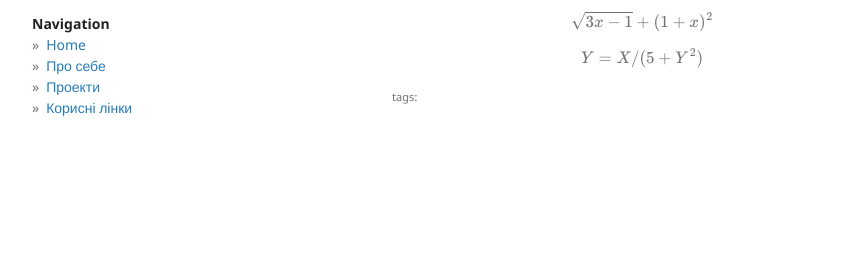
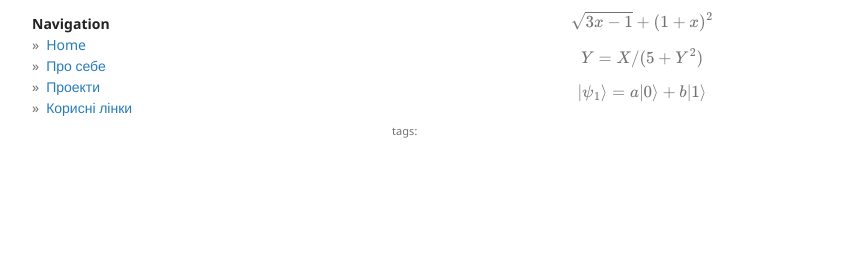
Before and after one commit to pavlo-shcherbukha/pavlo-shcherbukha.github.io, a Jekyll site: the page built from _posts/2022-07-09-math.md, in a window 1280 px wide. Shown: the part 385-659 px from the top of the page, without its empty margins (178-1032 px from the left). Built offline with Jekyll 4.4.1, drawn with Linux system fonts in a browser that asks for light colours; formulas are drawn with MathJax 3.

Commit message:
math test

```diff
--- a/_posts/2022-07-09-math.md
+++ b/_posts/2022-07-09-math.md
@@ -26,3 +26,7 @@ $$\left( \sum_{k=1}^n a_k b_k \right)^2 \leq \left( \sum_{k=1}^n a_k^2 \right) \
 $$\sqrt{3x-1}+(1+x)^2$$
 
 $$ Y=X/(5+ Y^2)$$
+
+$$
+   |\psi_1\rangle = a|0\rangle + b|1\rangle
+$$
```
